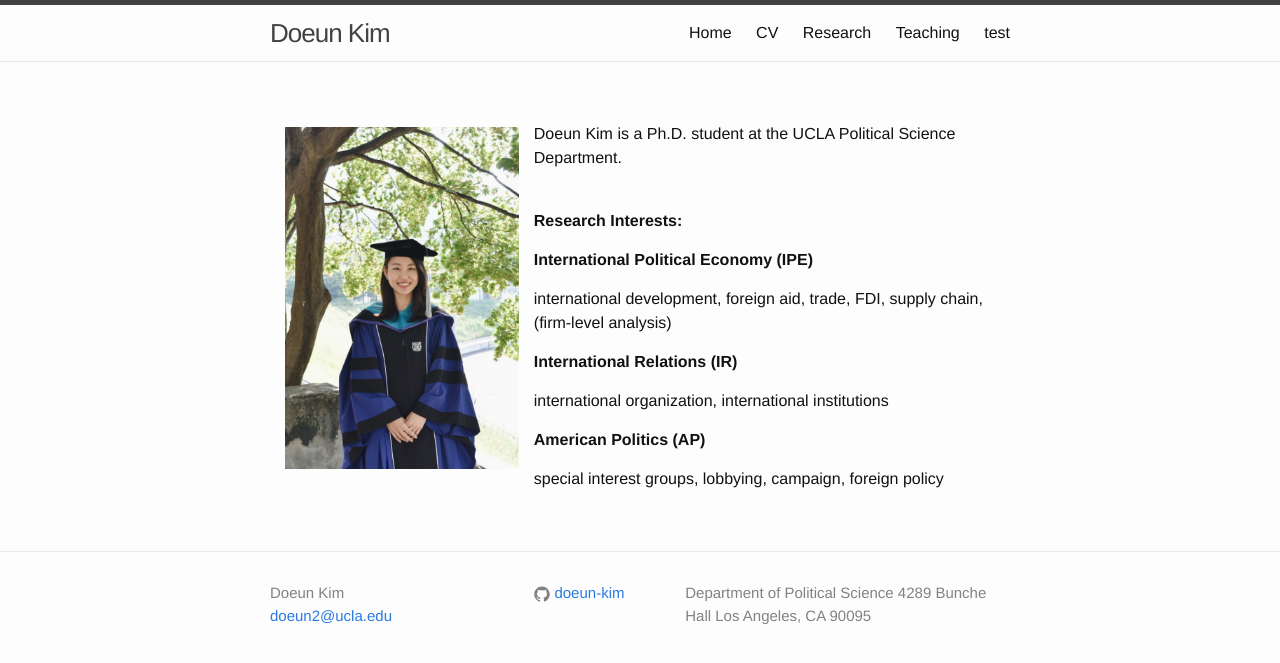
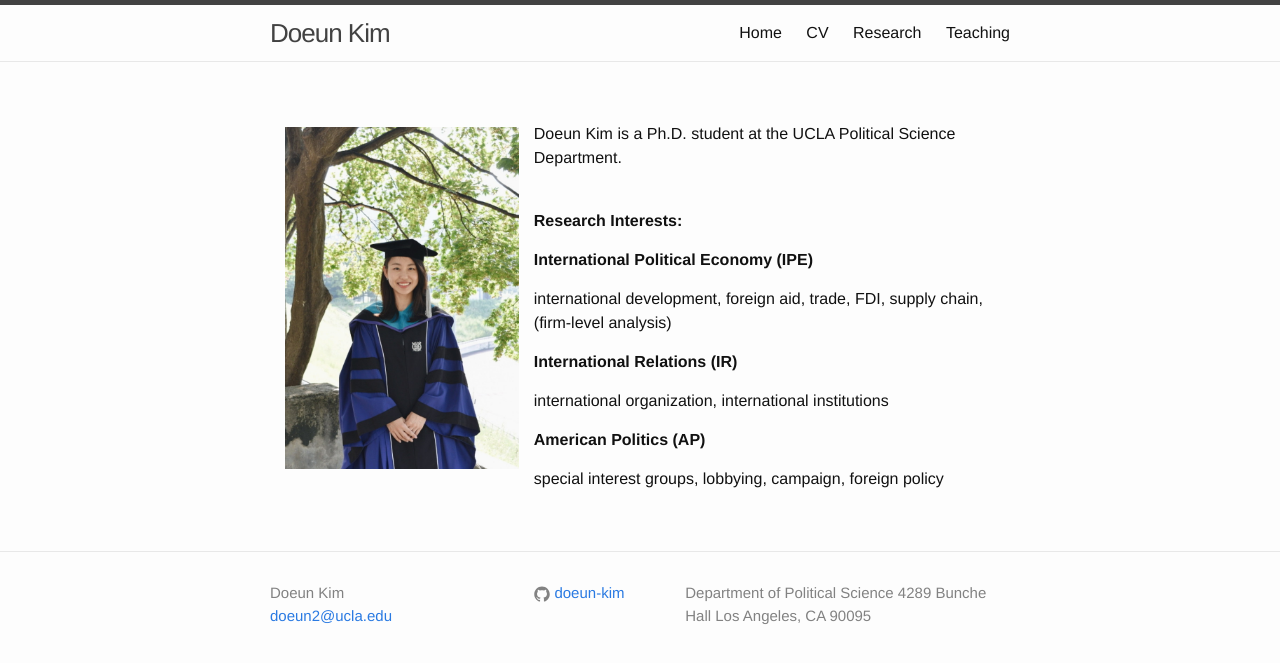
Before and after one commit to soonhong-cho/soonhong-cho.github.io, a Jekyll site: the page index.html, which Jekyll copies as it is, in a window 1280 px wide. Shown: the top 663 px of the page. Built offline with Jekyll 4.4.1, drawn with Linux system fonts in a browser that asks for light colours.

Commit message:
Update index.html

```diff
--- a/index.html
+++ b/index.html
@@ -44,8 +44,6 @@
           <a class="page-link" href="research.html">Research</a>
 
           <a class="page-link" href="teaching.html">Teaching</a>
-
-           <a class="page-link" href="about.md">test</a>
 
       </div>
     </nav>
```
